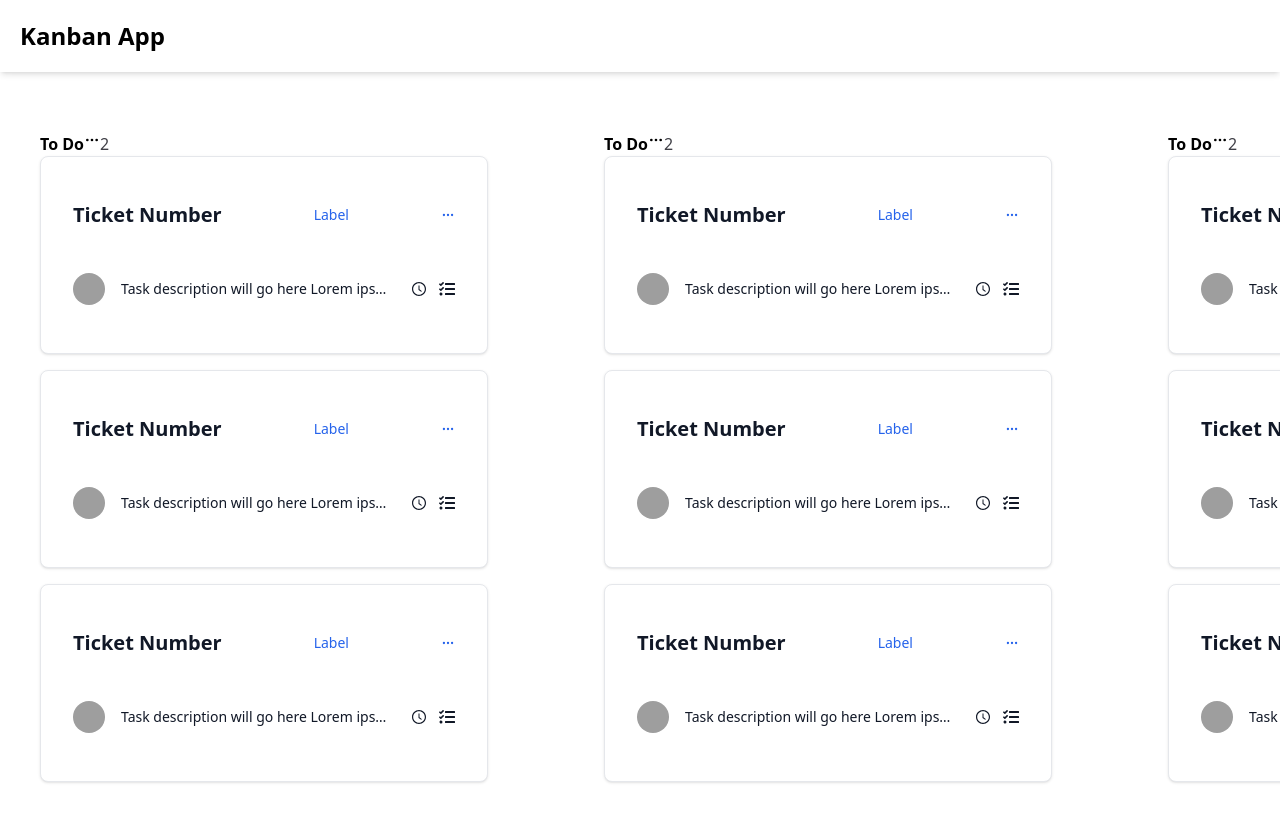
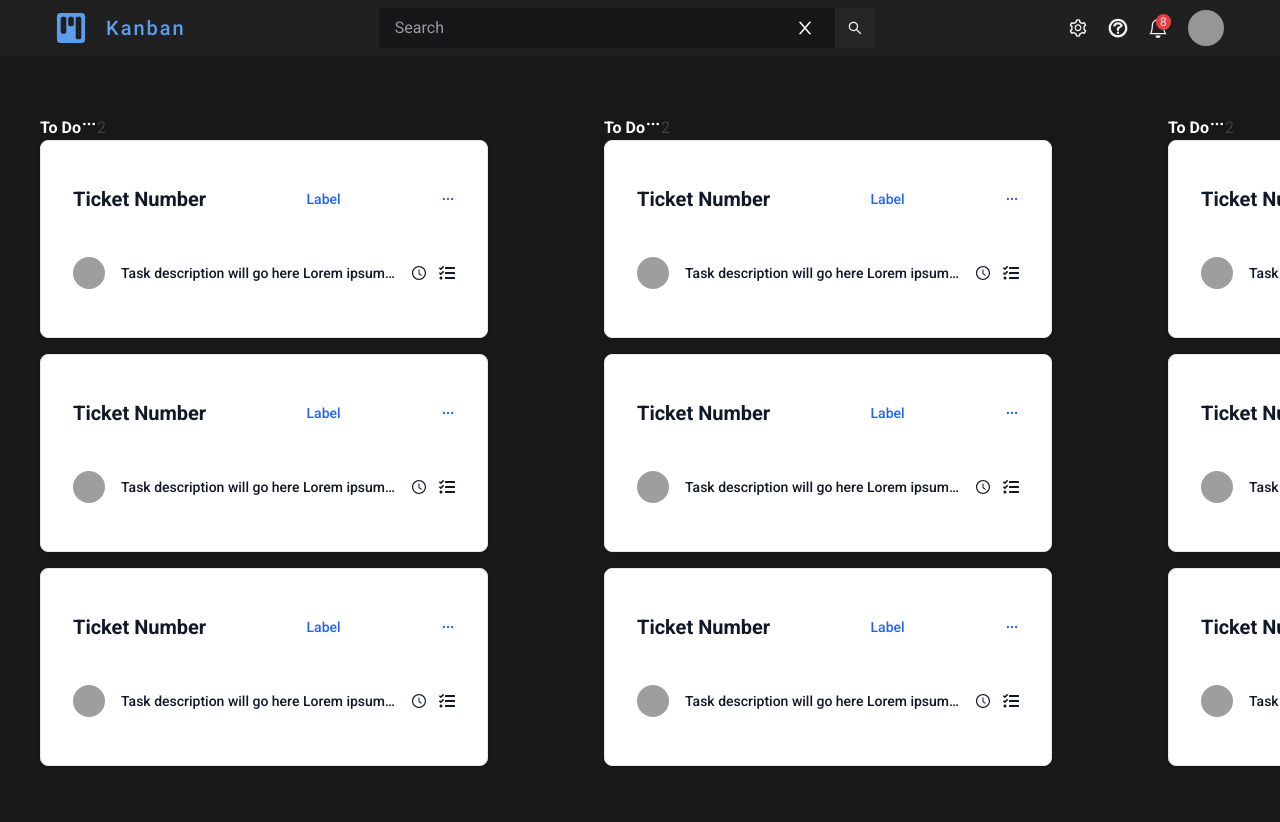
Before and after one commit to vaibhav18matere/kanban, a React (Create React App) app: page / in a window 1280 px wide. Shown: the top 822 px of the page. Built offline with nearby package versions, Linux system fonts and the light colour scheme; grey boxes are pictures that could not be loaded.

Commit message:
feat : Navbar UI added

```diff
--- a/src/App.js
+++ b/src/App.js
@@ -1,13 +1,12 @@
 import "./App.css";
 import Board from "./components/Board";
+import Navbar from "./components/Navbar";
 
 function App() {
   return (
     <>
       <div className="w-full flex flex-col">
-        <div className="p-5 sticky top-0 bg-white shadow-md">
-          <h1 className="text-2xl font-bold">Kanban App</h1>
-        </div>
+        <Navbar />
         <div className="w-full h-full overflow-x-auto pt-5 flex-1">
           <div className="flex h-full w-fit px-10 py-10 gap-28 ">
             <Board />
--- /dev/null
+++ b/src/components/Navbar.jsx
@@ -0,0 +1,57 @@
+import React from "react";
+import {
+  AiOutlineSearch,
+  AiOutlineClose,
+  AiOutlineSetting,
+} from "react-icons/ai";
+import { BsBell, BsFillKanbanFill } from "react-icons/bs";
+import { GiHelp } from "react-icons/gi";
+
+export default function Navbar() {
+  return (
+    <div className="flex justify-between items-center px-14 h-14 bg-[#212121] opacity-95 sticky top-0 z-50">
+      <div className="flex gap-8 items-center text-2xl">
+        <a href="/">
+          <div className="flex gap-1 items-center justify-center">
+            <BsFillKanbanFill className="text-3xl text-blue-400" />
+            <span className="text-xl text-blue-400 font-medium tracking-widest ml-4">
+              Kanban
+            </span>
+          </div>
+        </a>
+      </div>
+      <div className="flex items-center justify-center gap-5">
+        <form>
+          <div className="flex bg-zinc-900 items-center h-10 px-4 pr-0">
+            <div className="flex gap-4 items-center pr-5">
+              <input
+                type="text"
+                placeholder="Search"
+                className="w-96 bg-zinc-900 focus:outline-none"
+              />
+              <AiOutlineClose className="text-xl cursor-pointer" />
+            </div>
+            <button className="h-10 w-10 flex items-center justify-center bg-zinc-800">
+              <AiOutlineSearch />
+            </button>
+          </div>
+        </form>
+      </div>
+      <div className="flex gap-5 items-center text-xl cursor-pointer">
+        <AiOutlineSetting />
+        <GiHelp />
+        <div className="relative">
+          <BsBell />
+          <span className="absolute bottom-2 left-2 text-xs bg-red-500 rounded-full px-1 cursor-pointer">
+            8
+          </span>
+        </div>
+        <img
+          src="https://picsum.photos/200/300"
+          className="w-9 h-9 rounded-full"
+          alt="profile-logo"
+        />
+      </div>
+    </div>
+  );
+}
--- a/src/index.css
+++ b/src/index.css
@@ -1,3 +1,22 @@
+@import url("https://fonts.googleapis.com/css2?family=Roboto:ital,wght@0,100;0,300;0,400;0,500;0,700;0,900;1,100;1,300;1,400;1,500;1,700;1,900&display=swap");
+
+body {
+  margin: 0;
+  background-color: #181818;
+  color: #ffffff;
+  font-family: "Roboto", sans-serif;
+}
+
 @tailwind base;
 @tailwind components;
 @tailwind utilities;
+
+::-webkit-scrollbar {
+     background-color: transparent;
+     width: 0.5rem;
+}
+
+::-webkit-scrollbar-thumb {
+     background-color: #c7c7c7;
+     border-radius: 1rem;
+}
```
